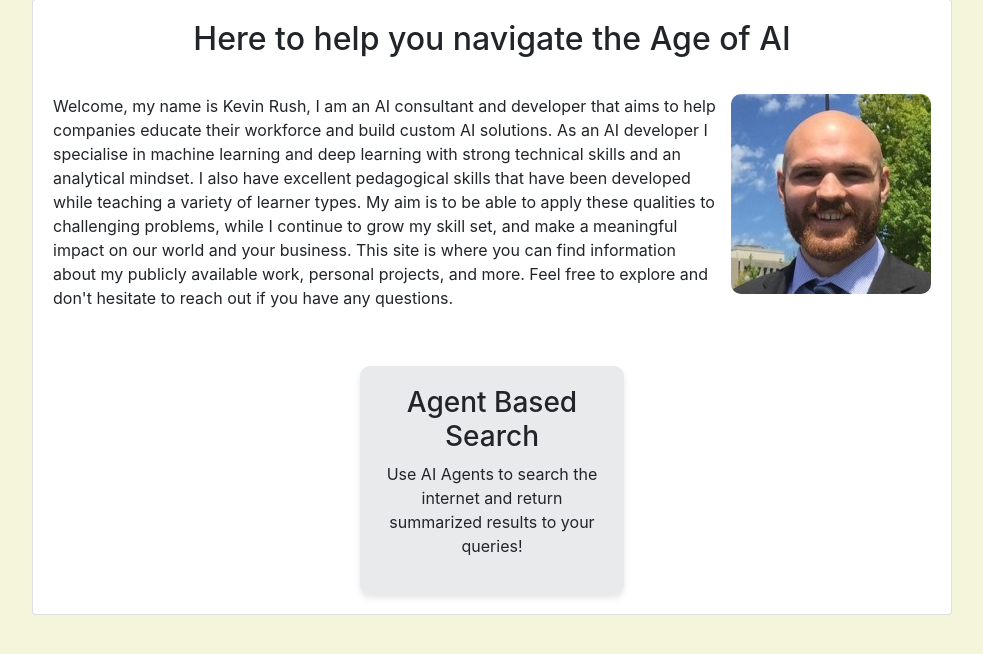
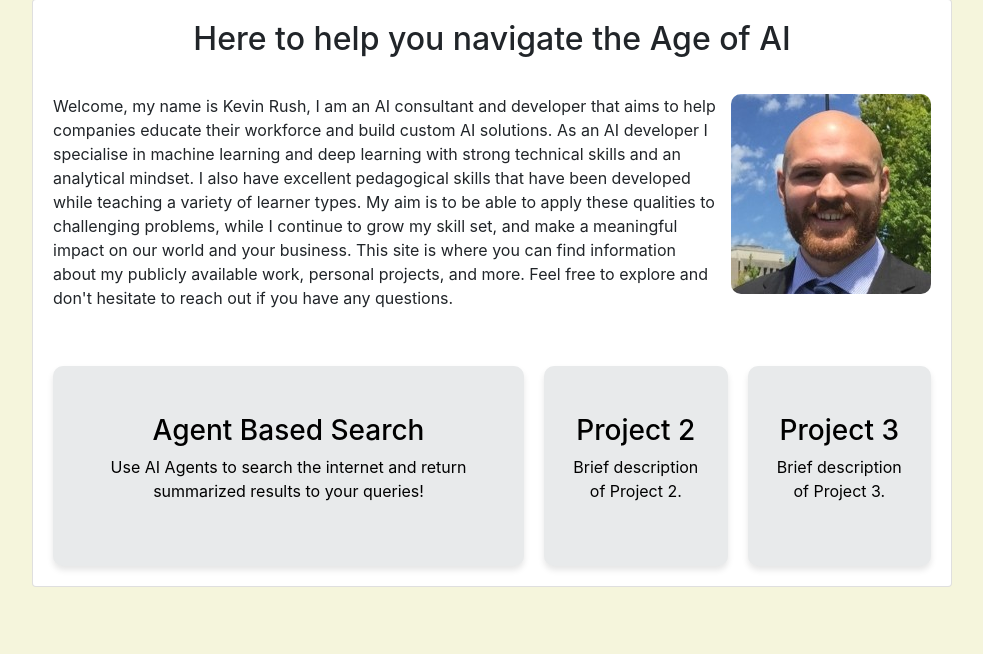
Before and after one commit to Kevin-Rush/agent_search_djproject, a Django app: page / in a window 1280 px wide. Shown: the part 81-735 px from the top of the page, without its empty margins (148-1131 px from the left). Run offline with Django 3.2, Linux system fonts and the light colour scheme; some libraries are stand-ins or nearby versions.

Commit message:
new tile button formatting

```diff
--- a/mysite/static/css/app2.css
+++ b/mysite/static/css/app2.css
@@ -84,3 +84,76 @@ img {
   margin-left: 15px;
   margin-bottom: 10px;
 }
+
+/* Button Styles */
+.btn-primary {
+  background: linear-gradient(45deg, #4A90E2, #007bff); /* Gradient background */
+  border: none;
+  border-radius: 5px; /* Rounded corners */
+  box-shadow: 0 4px 6px rgba(0, 0, 0, 0.1); /* Subtle shadow */
+  transition: transform 0.2s, box-shadow 0.2s, background 0.2s; /* Smooth transitions */
+}
+
+.btn-primary:hover {
+  background: linear-gradient(45deg, #007bff, #4A90E2); /* Reversed gradient on hover */
+  transform: scale(1.05); /* Slightly grow the button on hover */
+  box-shadow: 0 6px 8px rgba(0, 0, 0, 0.2); /* Increase shadow on hover */
+}
+
+/* Project Tile Button Styles */
+/* Container for Project Tiles */
+.project-tiles-container {
+  display: flex;
+  justify-content: space-between; /* Adds space between the buttons */
+  flex-wrap: wrap; /* Allows wrapping if the screen is too small */
+  gap: 20px; /* Optional: Adds consistent spacing between tiles */
+  margin-top: 40px;
+}
+
+/* Container for Project Tiles */
+.project-tiles-container {
+  display: flex;
+  justify-content: space-between;
+  flex-wrap: nowrap;
+  gap: 20px;
+  margin-top: 40px;
+}
+
+/* Project Tile Button Styles */
+.project-tile {
+  flex: 1 1 calc(33.333% - 20px);
+  /* width: calc(33.333% - 5px);  */
+  padding: 20px;
+  background-color: #e8eaeb;
+  border: none;
+  border-radius: 10px;
+  box-shadow: 0px 4px 6px rgba(0, 0, 0, 0.1);
+  text-align: center;
+  transition: transform 0.2s ease, box-shadow 0.2s ease;
+  cursor: pointer;
+  display: flex;
+  flex-direction: column;
+  justify-content: center;
+  align-items: center;
+  height: 200px;
+}
+
+.project-tile:hover {
+  transform: scale(1.05);
+  box-shadow: 0 8px 16px rgba(0, 0, 0, 0.2);
+}
+
+.project-tile h3 .project-tile p {
+  margin: 0;
+}
+
+
+/* Image Pop-Out Effect */
+img.profile-image {
+  transition: transform 0.3s ease, box-shadow 0.3s ease; /* Smooth transition */
+}
+
+img.profile-image:hover {
+  transform: scale(1.05); /* Slightly increase size on hover */
+  box-shadow: 0 10px 20px rgba(0, 0, 0, 0.2); /* Add a more pronounced shadow on hover */
+}
--- a/mysite/templates/home.html
+++ b/mysite/templates/home.html
@@ -22,26 +22,31 @@
   </div>
 
   <!-- Project Tiles -->
-  <a href="{% url 'search_landing' %}" style="text-decoration: none; color: inherit;">
-    <div style="display: flex; justify-content: space-around; margin-top: 40px;">
-      <!-- Project 1 -->
-      <div class="project-tile" style="width: 30%; padding: 20px; background-color: #e8eaeb; border-radius: 10px; box-shadow: 0px 4px 6px rgba(0, 0, 0, 0.1); text-align: center;">
-        <h3>Agent Based Search</h3>
-        <p>Use AI Agents to search the internet and return summarized results to your queries!</p>
-      </div>
-    </div>
-  </a>
+  <div class="project-tiles-container">
+    <a href="{% url 'search_landing' %}" style="text-decoration: none; color: inherit;">
+        <button class="project-tile">
+            <h3>Agent Based Search</h3>
+            <p>Use AI Agents to search the internet and return summarized results to your queries!</p>
+        </button>
+    </a>
+    <a href="{% url 'search_landing' %}" style="text-decoration: none; color: inherit;">
+        <button class="project-tile">
+            <h3>Project 2</h3>
+            <p>Brief description of Project 2.</p>
+        </button>
+    </a>
+    <a href="{% url 'search_landing' %}" style="text-decoration: none; color: inherit;">
+        <button class="project-tile">
+            <h3>Project 3</h3>
+            <p>Brief description of Project 3.</p>
+        </button>
+    </a>
+</div>
 
-  <!-- Place holder code for additional projects
-  <div class="project-tile" style="width: 30%; padding: 20px; background-color: #f8f9fa; border-radius: 10px; box-shadow: 0px 4px 6px rgba(0, 0, 0, 0.1); text-align: center;">
-    <h3>Project 2</h3>
-    <p>A brief description of Project 2. Click to learn more!</p>
-  </div>
 
-  <div class="project-tile" style="width: 30%; padding: 20px; background-color: #f8f9fa; border-radius: 10px; box-shadow: 0px 4px 6px rgba(0, 0, 0, 0.1); text-align: center;">
-    <h3>Project 3</h3>
-    <p>A brief description of Project 3. Click to learn more!</p>
-  </div> -->
+
+
+
 </div>
 
 {% endblock %}
```
